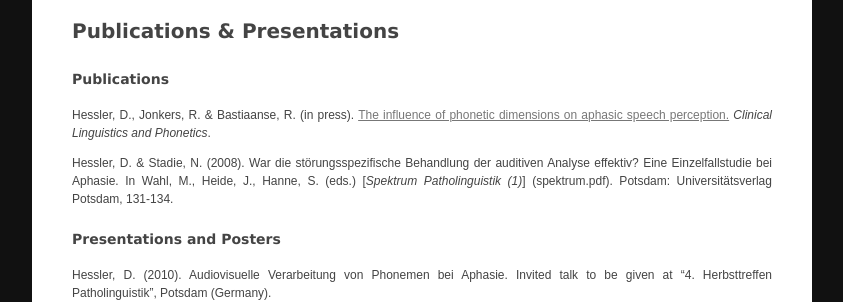
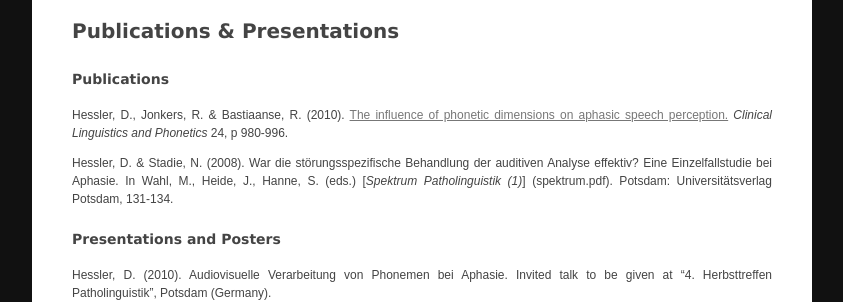
Before and after one commit to doerte/doerte.github.com, a Jekyll site: the page built from publications/index.md, in a window 1280 px wide. Shown: the part 193-495 px from the top of the page, without its empty margins (218-1061 px from the left). Built offline with Jekyll 4.4.1, drawn with Linux system fonts in a browser that asks for light colours.

Commit message:
added details of 2010 paper

```diff
--- a/publications/index.md
+++ b/publications/index.md
@@ -10,8 +10,9 @@ Publications & Presentations
 Publications
 ------------
 Hessler, D., Jonkers, R. & Bastiaanse,
-R. (in press). [The influence of phonetic dimensions on aphasic speech
-perception.](http://informahealthcare.com/doi/abs/10.3109/02699206.2010.507297) *Clinical Linguistics and Phonetics*.
+R. (2010). [The influence of phonetic dimensions on aphasic speech
+perception.](http://informahealthcare.com/doi/abs/10.3109/02699206.2010.507297)
+*Clinical Linguistics and Phonetics* 24, p 980-996.
 
 Hessler, D. & Stadie, N. (2008). War die st&ouml;rungsspezifische
 Behandlung der auditiven Analyse effektiv? Eine Einzelfallstudie bei
```
